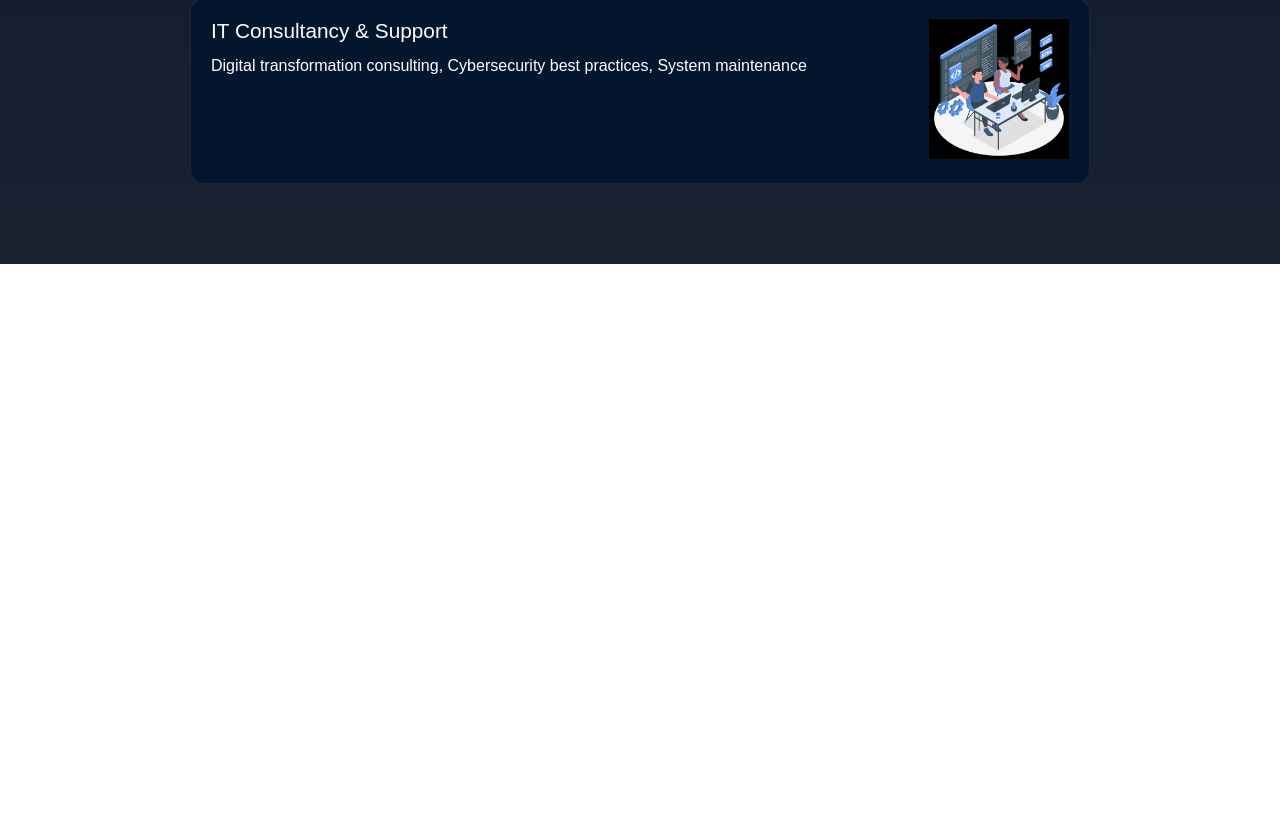
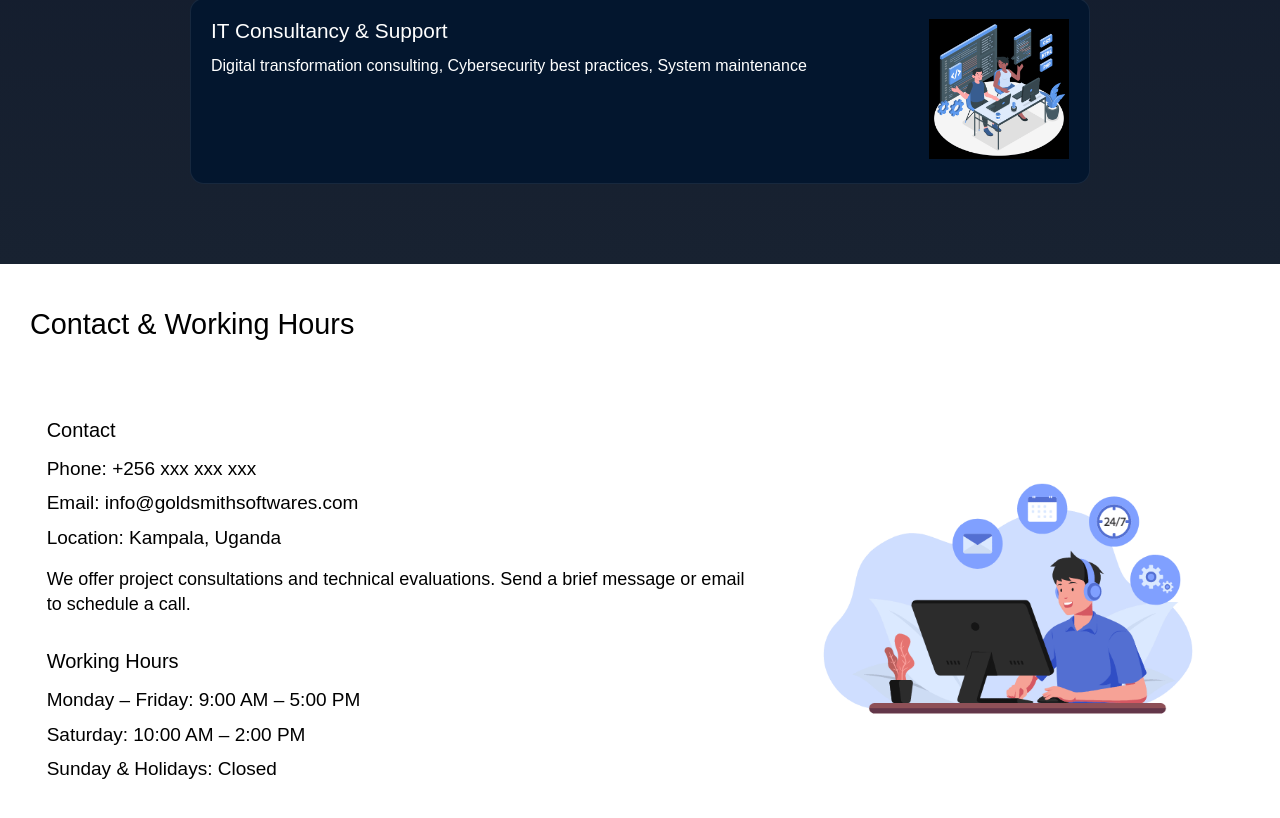
Before and after one commit to dariusjackony/Goldsmith-Software, a React (Vite) app: page /about in a window 1280 px wide. Shown: the part 2903-3721 px from the top of the page. Before the commit the page ends 3167 px from the top, so only its background shows below. Built offline with nearby package versions, Linux system fonts and the light colour scheme.

Commit message:
Update: Contact-Info

```diff
--- /dev/null
+++ b/src/components/About/AboutPageComponents/ContactInfo.css
@@ -0,0 +1,83 @@
+.contact-info-main-ct {
+    padding: 40px 30px;
+    line-height: 1.4;
+}
+
+.ci-title {
+    font-size: 1.8rem;
+}
+
+.ci-content-container {
+    display: flex;
+    justify-content: space-evenly;
+    align-items: center;
+    padding: 30px 0;
+    gap: 20px;
+}
+
+.ci-content {
+    max-width: 700px;
+}
+
+.ci-subtitle,
+.wh-head {
+    font-size: 20px;
+}
+
+.ci-details {
+    margin-top: 12px;
+}
+
+.ci-details p {
+    margin-top: 8px;
+    font-size: 19px;
+}
+
+.ci-message {
+    margin-top: 15px;
+    font-size: 18px;
+}
+
+.working-hours {
+    margin-top: 30px;
+}
+
+.wh-details {
+    margin-top: 12px;
+}
+
+.wh-details p {
+    margin-top: 8px;
+    font-size: 19px;
+}
+
+.ci-image {
+    display: flex;
+    justify-content: center;
+    align-items: center;
+}
+
+.ci-gif {
+    max-width: 450px;
+}
+
+@media (max-width: 768px) {
+    .ci-content-container {
+        flex-direction: column;
+        text-align: center;
+        padding: 20px ;
+    }
+
+    .ci-content {
+        max-width: 100%;
+    }
+
+    .ci-image {
+        margin-top: 20px;
+    }
+
+    .ci-gif {
+        width: 100%;
+        max-width: 300px;
+    }
+}
--- /dev/null
+++ b/src/components/About/AboutPageComponents/ContactInfo.jsx
@@ -0,0 +1,37 @@
+import "./ContactInfo.css";
+import ContactGif from "../../../assets/contactInfo.gif";
+export default function ContactInfo() {
+    return (
+        <section className="contact-info-main-ct">
+            <span className="ci-title">Contact & Working Hours</span>
+             <section className="ci-content-container">
+                <div className="ci-content">
+                <span className="ci-subtitle">Contact</span>
+
+                <div className="ci-details">
+                    <p>Phone: +256 xxx xxx xxx</p>
+                    <p>Email: info@goldsmithsoftwares.com</p>
+                    <p>Location: Kampala, Uganda</p>
+                </div>
+
+                <p className="ci-message">
+                    We offer project consultations and technical evaluations.
+                    Send a brief message or email to schedule a call.
+                </p>
+                <div className="working-hours">
+                    <span className="wh-head">Working Hours</span>
+                    <div className="wh-details">
+                        <p>Monday – Friday: 9:00 AM – 5:00 PM</p>
+                        <p>Saturday: 10:00 AM – 2:00 PM</p>
+                        <p>Sunday & Holidays: Closed</p>
+                    </div>
+               </div>
+              </div>
+                <div className="ci-image">
+                    <img src={ContactGif} className="ci-gif"/>
+                </div>
+             </section>
+
+        </section>
+    );
+}
--- a/src/pages/About/AboutSection.jsx
+++ b/src/pages/About/AboutSection.jsx
@@ -4,6 +4,7 @@ import VisionAndMission from "../../components/About/AboutPageComponents/VisionA
 import CoreValue from "../../components/About/AboutPageComponents/CoreValue";
 import WhyChoose from "../../components/About/AboutPageComponents/WhyChoose";
 import ServicesInfo from "../../components/About/AboutPageComponents/ServicesInfo";
+import ContactInfo from "../../components/About/AboutPageComponents/ContactInfo";
 export default function AboutSection(){
     return(
      <>
@@ -13,6 +14,7 @@ export default function AboutSection(){
        <CoreValue />
        <WhyChoose />
        <ServicesInfo />
+       <ContactInfo />
      </>
     )
 }
```
Also changed, not shown: src/assets/contactInfo.gif (added).
